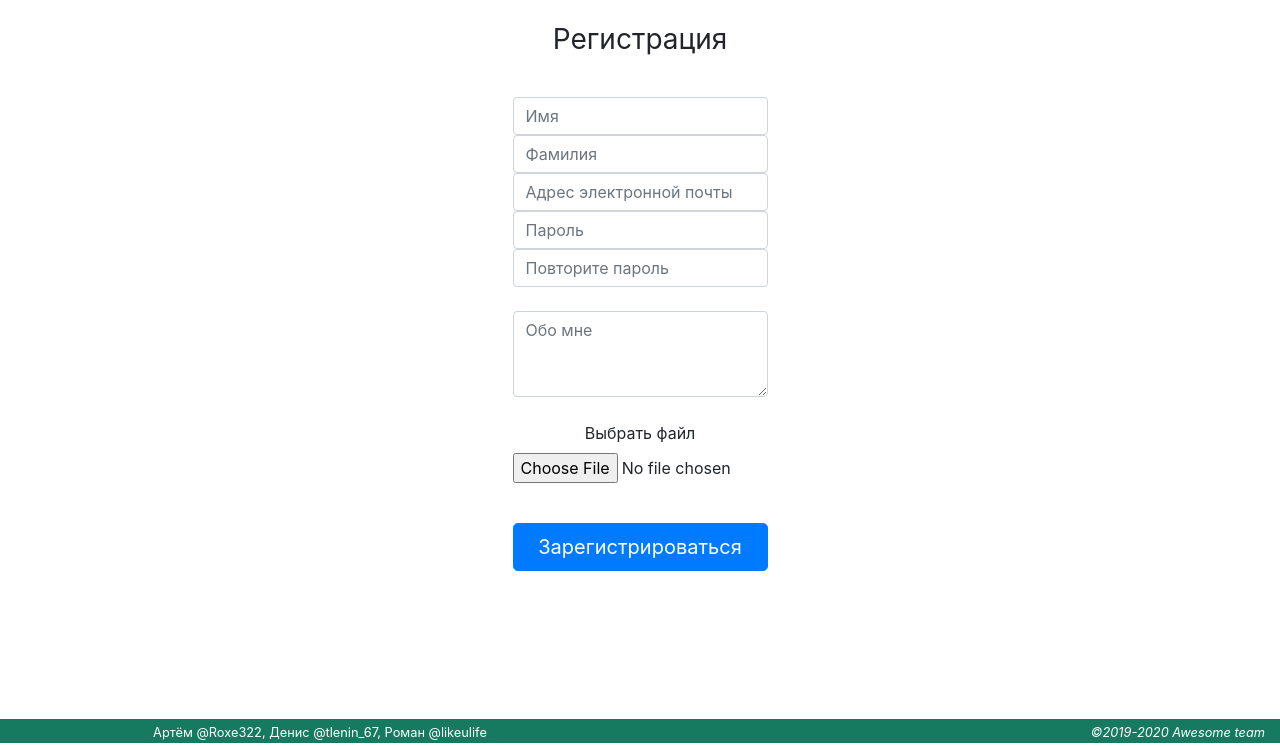
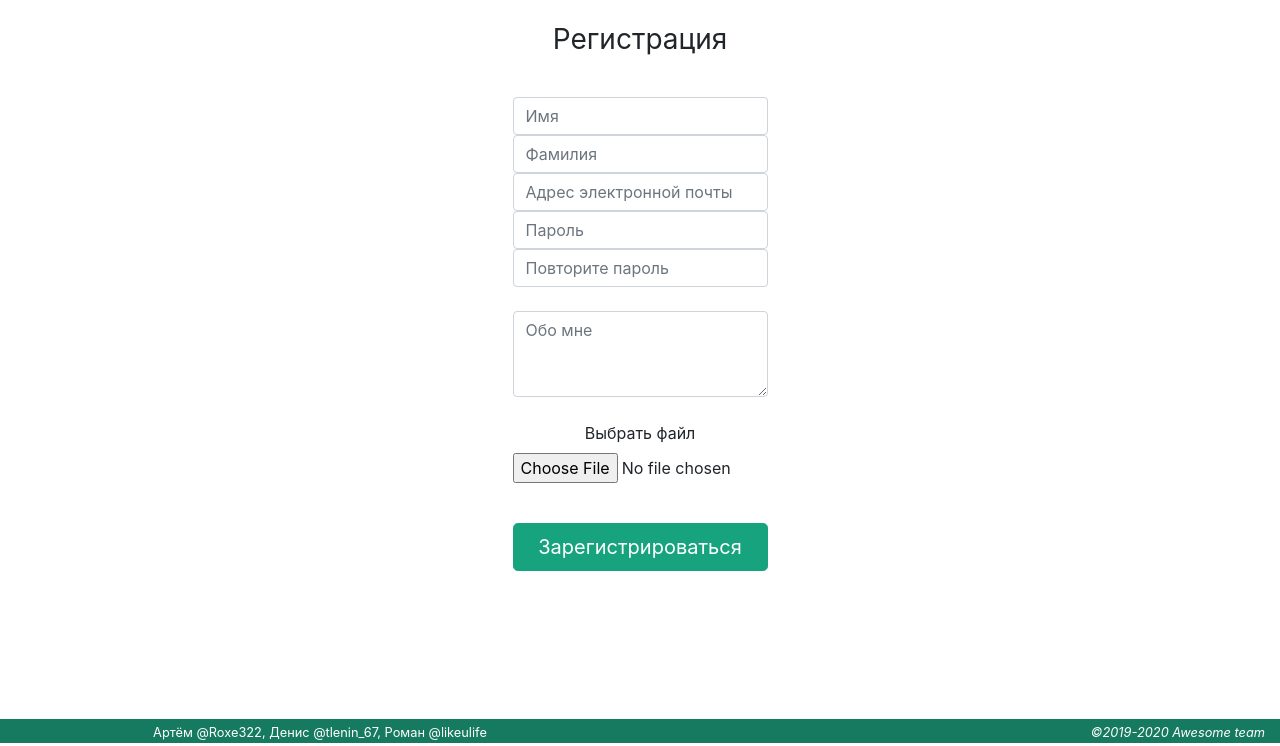
Before and after one commit to DenisLukashov/LP15-awesome-project, a Flask app: page /users/register in a window 1280 px wide. Shown: the part 57-803 px from the top of the page. Run offline with Flask 2, Linux system fonts and the light colour scheme; parts of the project's set-up code (start-up, migrations or seed data) failed here and were passed over; some libraries are stand-ins or nearby versions.

Commit message:
#2 but color

```diff
--- a/awesomeapp/static/css/style.css
+++ b/awesomeapp/static/css/style.css
@@ -13,3 +13,13 @@ nav {
   /*background-color: rgb(23, 163, 126);*/
   background-color: rgb(21, 122, 95);
 }
+
+.btn {
+  background-color: rgb(23, 163, 126);
+  border-color:  rgb(23, 163, 126);
+}
+
+.btn:hover {
+  background-color: rgb(21, 122, 95);
+  border-color:  rgb(21, 122, 95);
+}
--- a/awesomeapp/user/templates/user/visit.html
+++ b/awesomeapp/user/templates/user/visit.html
@@ -1,5 +1,6 @@
 {% extends "user/user_base.html" %}
 {% block content %}
+    <br>
     <div class="row">
         <div class="col-7"></div>
         <div class="col-5">
@@ -58,4 +59,5 @@
             <img src="/{{ src[7] }}">
         </div>
     </div>
+    <br>
 {% endblock %}
```
